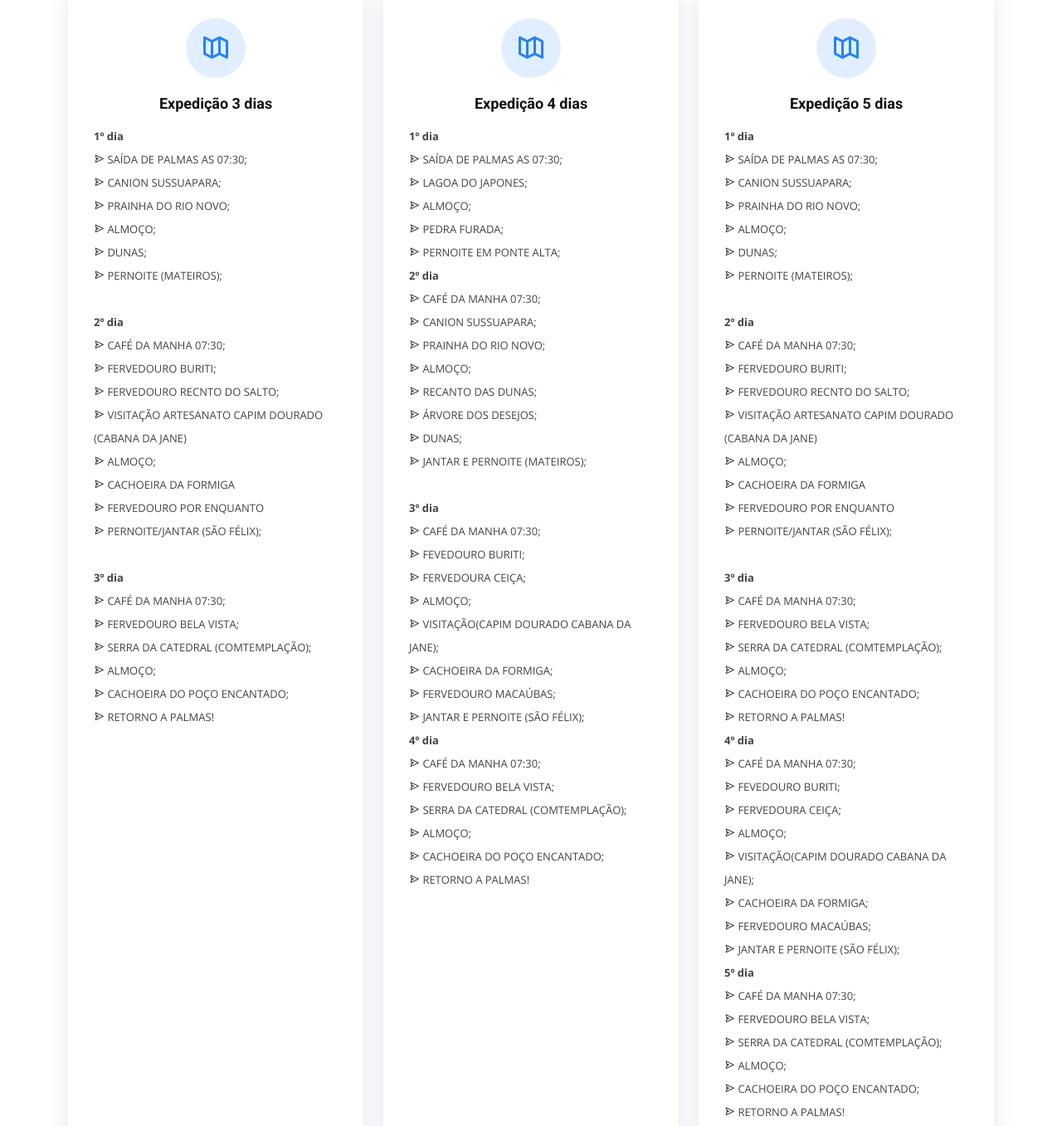
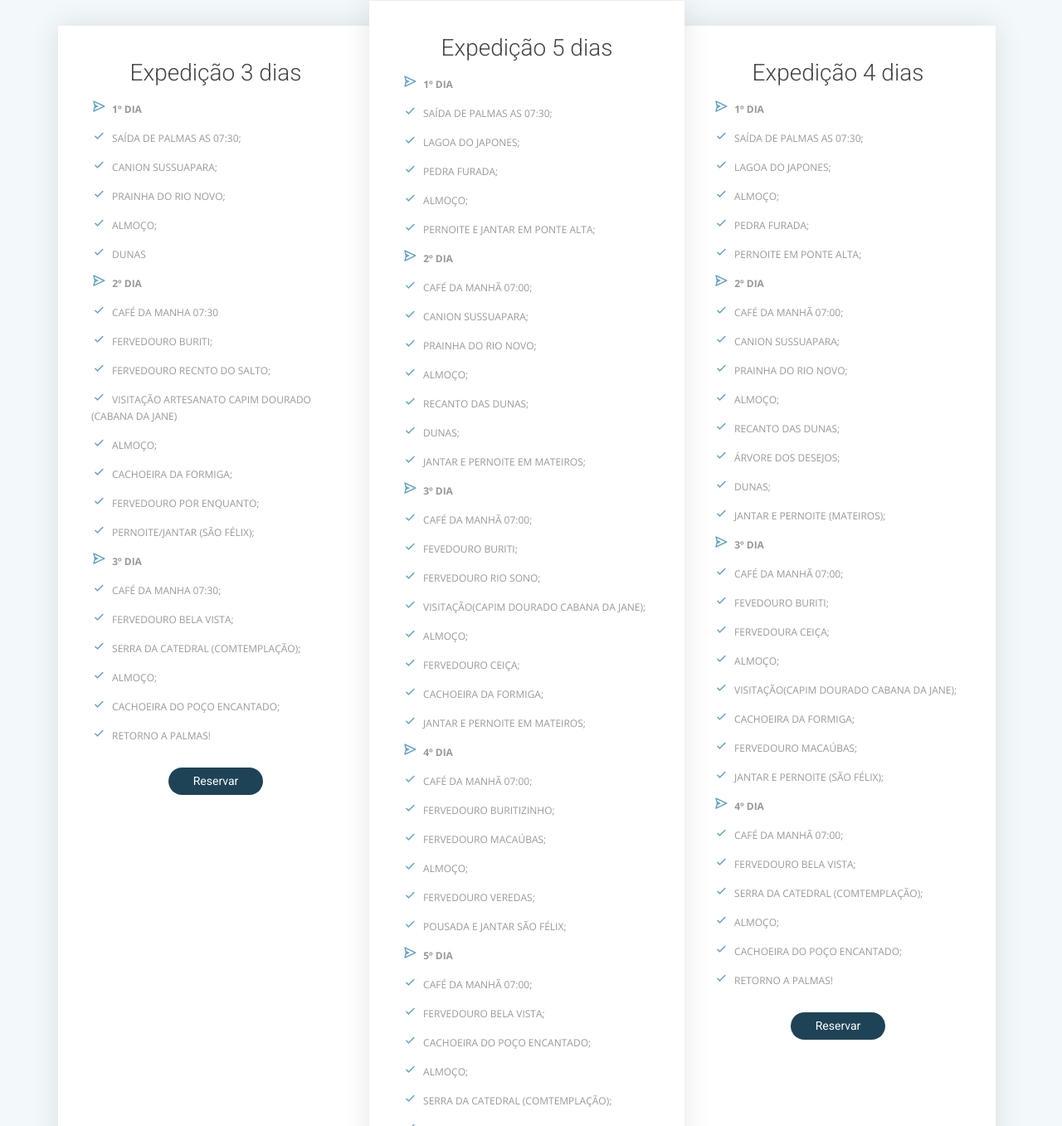
Before and after one commit to marciocarv/naldintour, a plain HTML site: page index.html in a window 1280 px wide. Shown: the part 973-2330 px from the top of the page at 83% size. Drawn offline with nearby package versions, Linux system fonts and the light colour scheme.

Commit message:
roteiros e aditivos

```diff
--- a/assets/css/style.css
+++ b/assets/css/style.css
@@ -361,7 +361,7 @@ h6,
   top: 0;
   width: 130%;
   height: 96%;
-  background: #68A4C4;
+  background: #074a97d8;
   opacity: 0.3;
   z-index: 0;
   border-radius: 0 0 50% 50%;
@@ -2319,3 +2319,7 @@ section {
 .description{
   text-align: left;
 }
+
+.list-roteiros li{
+  font-size: 12px;
+}
--- a/index.html
+++ b/index.html
@@ -100,9 +100,9 @@
       <div class="carousel-item">
         <div class="carousel-container">
           <h2 class="animate__animated animate__fadeInDown">Conheça Nossos Pacotes</h2>
-          <p class="animate__animated animate__fadeInUp"><a href="#"><strong>Expedição 03 dias.</strong></a></p>
-          <p class="animate__animated animate__fadeInUp"><a href="#"><strong>Expedição 04 dias.</strong></a></p>
-          <p class="animate__animated animate__fadeInUp"><a href="#"><strong>Expedição 05 dias.</strong></a></p>
+          <p class="animate__animated animate__fadeInUp"><a href="#3dias"><strong>Expedição 03 dias.</strong></a></p>
+          <p class="animate__animated animate__fadeInUp"><a href="#4dias"><strong>Expedição 04 dias.</strong></a></p>
+          <p class="animate__animated animate__fadeInUp"><a href="#5dias"><strong>Expedição 05 dias.</strong></a></p>
           <a href="" class="btn-get-started animate__animated animate__fadeInUp">Ver Pacotes</a>
         </div>
       </div>
@@ -129,151 +129,174 @@
 
   <main id="main">
 
+    <section class="pricing section-bg" data-aos="fade-up">
+      <div class="container">
+
+        <div class="section-title">
+          <h2>Nossos Pacotes</h2>
+        </div>
+
+        <div class="row no-gutters">
+
+          <div class="col-lg-4 box">
+            <h3 id="3dias">Expedição 3 dias</h3>
+            <ul class="list-roteiros">
+              <li><i class="bx bx-send"></i><strong> 1º DIA</strong></li>
+              <li><i class="bx bx-check"></i> SAÍDA DE PALMAS AS 07:30;</li>
+              <li><i class="bx bx-check"></i> CANION SUSSUAPARA;</li>
+              <li><i class="bx bx-check"></i> PRAINHA DO RIO NOVO;</li>
+              <li><i class="bx bx-check"></i> ALMOÇO;</li>
+              <li><i class="bx bx-check"></i> DUNAS</li>
+
+              <li><i class="bx bx-send"></i> <strong>2º DIA</strong></li>
+              <li><i class="bx bx-check"></i> CAFÉ DA MANHA 07:30</li>
+              <li><i class="bx bx-check"></i> FERVEDOURO BURITI;</li>
+              <li><i class="bx bx-check"></i> FERVEDOURO RECNTO DO SALTO;</li>
+              <li><i class="bx bx-check"></i> VISITAÇÃO ARTESANATO CAPIM DOURADO (CABANA DA JANE)</li>
+              <li><i class="bx bx-check"></i> ALMOÇO;</li>
+              <li><i class="bx bx-check"></i> CACHOEIRA DA FORMIGA;</li>
+              <li><i class="bx bx-check"></i> FERVEDOURO POR ENQUANTO;</li>
+              <li><i class="bx bx-check"></i> PERNOITE/JANTAR (SÃO FÉLIX);</li>
+
+              <li><i class="bx bx-send"></i> <strong>3º DIA</strong></li>
+              <li><i class="bx bx-check"></i> CAFÉ DA MANHA 07:30;</li>
+              <li><i class="bx bx-check"></i> FERVEDOURO BELA VISTA;</li>
+              <li><i class="bx bx-check"></i> SERRA DA CATEDRAL (COMTEMPLAÇÃO);</li>
+              <li><i class="bx bx-check"></i> ALMOÇO;</li>
+              <li><i class="bx bx-check"></i> CACHOEIRA DO POÇO ENCANTADO;</li>
+              <li><i class="bx bx-check"></i> RETORNO A PALMAS!</li>
+            </ul>
+            <a href="#" class="get-started-btn">Reservar</a>
+          </div>
+
+          <div class="col-lg-4 box featured">
+            <h3 id="5dias">Expedição 5 dias</h3>
+            <ul class="list-roteiros">
+              <li><i class="bx bx-send"></i> <strong>1º DIA</strong></li>
+              <li><i class="bx bx-check"></i> SAÍDA DE PALMAS AS 07:30;</li>
+              <li><i class="bx bx-check"></i> LAGOA DO JAPONES;</li>
+              <li><i class="bx bx-check"></i> PEDRA FURADA;</li>
+              <li><i class="bx bx-check"></i> ALMOÇO;</li>
+              <li><i class="bx bx-check"></i> PERNOITE E JANTAR EM PONTE ALTA;</li>
+
+              <li><i class="bx bx-send"></i> <strong>2º DIA</strong></li>
+              <li><i class="bx bx-check"></i> CAFÉ DA MANHÃ 07:00;</li>
+              <li><i class="bx bx-check"></i> CANION SUSSUAPARA;</li>
+              <li><i class="bx bx-check"></i> PRAINHA DO RIO NOVO;</li>
+              <li><i class="bx bx-check"></i> ALMOÇO;</li>
+              <li><i class="bx bx-check"></i> RECANTO DAS DUNAS;</li>
+              <li><i class="bx bx-check"></i> DUNAS;</li>
+              <li><i class="bx bx-check"></i> JANTAR E PERNOITE EM MATEIROS;</li>
+
+              <li><i class="bx bx-send"></i> <strong>3º DIA</strong></li>
+              <li><i class="bx bx-check"></i> CAFÉ DA MANHÃ 07:00;</li>
+              <li><i class="bx bx-check"></i> FEVEDOURO BURITI;</li>
+              <li><i class="bx bx-check"></i> FERVEDOURO RIO SONO;</li>
+              <li><i class="bx bx-check"></i> VISITAÇÃO(CAPIM DOURADO CABANA DA JANE);</li>
+              <li><i class="bx bx-check"></i> ALMOÇO;</li>
+              <li><i class="bx bx-check"></i> FERVEDOURO CEIÇA;</li>
+              <li><i class="bx bx-check"></i> CACHOEIRA DA FORMIGA;</li>
+              <li><i class="bx bx-check"></i> JANTAR E PERNOITE EM MATEIROS;</li>
+
+              <li><i class="bx bx-send"></i> <strong>4º DIA</strong></li>
+              <li><i class="bx bx-check"></i> CAFÉ DA MANHÃ 07:00;</li>
+              <li><i class="bx bx-check"></i> FERVEDOURO BURITIZINHO;</li>
+              <li><i class="bx bx-check"></i> FERVEDOURO MACAÚBAS;</li>
+              <li><i class="bx bx-check"></i> ALMOÇO;</li>
+              <li><i class="bx bx-check"></i> FERVEDOURO VEREDAS;</li>
+              <li><i class="bx bx-check"></i> POUSADA E JANTAR SÃO FÉLIX;</li>
+
+              <li><i class="bx bx-send"></i> <strong>5º DIA</strong></li>
+              <li><i class="bx bx-check"></i> CAFÉ DA MANHÃ 07:00;</li>
+              <li><i class="bx bx-check"></i> FERVEDOURO BELA VISTA;</li>
+              <li><i class="bx bx-check"></i> CACHOEIRA DO POÇO ENCANTADO;</li>
+              <li><i class="bx bx-check"></i> ALMOÇO;</li>
+              <li><i class="bx bx-check"></i> SERRA DA CATEDRAL (COMTEMPLAÇÃO);</li>
+              <li><i class="bx bx-check"></i> RETORNO A PALMAS!</li>
+            </ul>
+            <a href="#" class="get-started-btn">Reservar</a>
+          </div>
+
+          <div class="col-lg-4 box">
+            <h3 id="4dias">Expedição 4 dias</h3>
+            <ul class="list-roteiros">
+              <li><i class="bx bx-send"></i> <strong>1º DIA</strong></li>
+              <li><i class="bx bx-check"></i> SAÍDA DE PALMAS AS 07:30;</li>
+              <li><i class="bx bx-check"></i> LAGOA DO JAPONES;</li>
+              <li><i class="bx bx-check"></i> ALMOÇO;</li>
+              <li><i class="bx bx-check"></i> PEDRA FURADA;</li>
+              <li><i class="bx bx-check"></i> PERNOITE EM PONTE ALTA;</li>
+
+              <li><i class="bx bx-send"></i> <strong>2º DIA</strong></li>
+              <li><i class="bx bx-check"></i> CAFÉ DA MANHÃ 07:00;</li>
+              <li><i class="bx bx-check"></i> CANION SUSSUAPARA;</li>
+              <li><i class="bx bx-check"></i> PRAINHA DO RIO NOVO;</li>
+              <li><i class="bx bx-check"></i> ALMOÇO;</li>
+              <li><i class="bx bx-check"></i> RECANTO DAS DUNAS;</li>
+              <li><i class="bx bx-check"></i> ÁRVORE DOS DESEJOS;</li>
+              <li><i class="bx bx-check"></i> DUNAS;</li>
+              <li><i class="bx bx-check"></i> JANTAR E PERNOITE (MATEIROS);</li>
+
+              <li><i class="bx bx-send"></i> <strong>3º DIA</strong></li>
+              <li><i class="bx bx-check"></i> CAFÉ DA MANHÃ 07:00;</li>
+              <li><i class="bx bx-check"></i> FEVEDOURO BURITI;</li>
+              <li><i class="bx bx-check"></i> FERVEDOURA CEIÇA;</li>
+              <li><i class="bx bx-check"></i> ALMOÇO;</li>
+              <li><i class="bx bx-check"></i> VISITAÇÃO(CAPIM DOURADO CABANA DA JANE);</li>
+              <li><i class="bx bx-check"></i> CACHOEIRA DA FORMIGA;</li>
+              <li><i class="bx bx-check"></i> FERVEDOURO MACAÚBAS;</li>
+              <li><i class="bx bx-check"></i> JANTAR E PERNOITE (SÃO FÉLIX);</li>
+
+              <li><i class="bx bx-send"></i> <strong>4º DIA</strong></li>
+              <li><i class="bx bx-check"></i> CAFÉ DA MANHÃ 07:00;</li>
+              <li><i class="bx bx-check"></i> FERVEDOURO BELA VISTA;</li>
+              <li><i class="bx bx-check"></i> SERRA DA CATEDRAL (COMTEMPLAÇÃO);</li>
+              <li><i class="bx bx-check"></i> ALMOÇO;</li>
+              <li><i class="bx bx-check"></i> CACHOEIRA DO POÇO ENCANTADO;</li>
+              <li><i class="bx bx-check"></i> RETORNO A PALMAS!</li>
+            </ul>
+            <a href="#" class="get-started-btn">Reservar</a>
+          </div>
+
+        </div>
+
+      </div>
+    </section><!-- End Pricing Section -->
+
     <!-- ======= Services Section ======= -->
     <section class="services">
       <div class="container">
 
         <div class="row">
-          <div class="section-title">
-            <h2>Nossos Pacotes</h2>
-          </div>
-          <div class="col-md-8 col-lg-4 d-flex align-items-stretch" data-aos="fade-up">
-            <div class="icon-box icon-box-blue">
+          <div class="col-md-12 col-lg-6 d-flex align-items-stretch" data-aos="fade-up">
+            <div class="icon-box icon-box-green">
               <div class="icon"><i class="bx bx-map-alt"></i></div>
-              <h4 class="title"><a href="">Expedição 3 dias</a></h4>
-              <p class="description"><strong>1º dia</strong></p>
+              <h4 class="title"><a href="">INCLUSO NO PACOTE</a></h4>
               <p class="description">
-                <span><i class="bx bx-send"></i> SAÍDA DE PALMAS AS 07:30;</span><br>
-                <span><i class="bx bx-send"></i> CANION SUSSUAPARA;</span><br>
-                <span><i class="bx bx-send"></i> PRAINHA DO RIO NOVO;</span><br>
-                <span><i class="bx bx-send"></i> ALMOÇO;</span><br>
-                <span><i class="bx bx-send"></i> DUNAS;</span><br>
-                <span><i class="bx bx-send"></i> PERNOITE (MATEIROS);</span><br><br>
-              </p>
-              <p class="description"><strong>2º dia</strong></p>
-              <p class="description">
-                <span><i class="bx bx-send"></i> CAFÉ DA MANHA 07:30;</span><br>
-                <span><i class="bx bx-send"></i> FERVEDOURO BURITI;</span><br>
-                <span><i class="bx bx-send"></i> FERVEDOURO RECNTO DO SALTO;</span><br>
-                <span><i class="bx bx-send"></i> VISITAÇÃO ARTESANATO CAPIM DOURADO (CABANA DA JANE)</span><br>
-                <span><i class="bx bx-send"></i> ALMOÇO;</span><br>
-                <span><i class="bx bx-send"></i> CACHOEIRA DA FORMIGA</span><br>
-                <span><i class="bx bx-send"></i> FERVEDOURO POR ENQUANTO</span><br>
-                <span><i class="bx bx-send"></i> PERNOITE/JANTAR (SÃO FÉLIX);</span><br><br>
-              </p>
-              <p class="description"><strong>3º dia</strong></p>
-              <p class="description">
-                <span><i class="bx bx-send"></i> CAFÉ DA MANHA 07:30;</span><br>
-                <span><i class="bx bx-send"></i> FERVEDOURO BELA VISTA;</span><br>
-                <span><i class="bx bx-send"></i> SERRA DA CATEDRAL (COMTEMPLAÇÃO);</span><br>
-                <span><i class="bx bx-send"></i> ALMOÇO;</span><br>
-                <span><i class="bx bx-send"></i> CACHOEIRA DO POÇO ENCANTADO;</span><br>
-                <span><i class="bx bx-send"></i> RETORNO A PALMAS!</span><br>
+                <span><i class="bx bx-send"></i> TRANSLADO COM PAJERO DAKAR</span><br>
+                <span><i class="bx bx-send"></i> MOTORISTA/GUIA CREDENCIADO</span><br>
+                <span><i class="bx bx-send"></i> SERVIIO A BORDO (ÁGUA DURANTE TODO O TRAJETO)&nbsp;&nbsp;&nbsp;&nbsp;&nbsp;&nbsp;
+                  &nbsp;&nbsp;&nbsp;&nbsp;&nbsp;&nbsp;&nbsp;&nbsp;&nbsp;&nbsp;&nbsp;&nbsp;&nbsp;&nbsp;&nbsp;&nbsp;&nbsp;&nbsp;&nbsp;&nbsp;</span><br>
+                <span><i class="bx bx-send"></i> REFEIÇÕES (CAFÉ DA MANHÃ, ALMOÇO E JANTAR)</span><br>
+                <span><i class="bx bx-send"></i> PERNOITE</span><br>
+                <span><i class="bx bx-send"></i> VISITAÇÃO AOS ATRATIVOS</span><br><br>
               </p>
             </div>
           </div>
 
-          <div class="col-md-8 col-lg-4 d-flex align-items-stretch" data-aos="fade-up">
+          <div class="col-md-12 col-lg-6 d-flex align-items-stretch" data-aos="fade-up">
             <div class="icon-box icon-box-blue">
               <div class="icon"><i class="bx bx-map-alt"></i></div>
-              <h4 class="title"><a href="">Expedição 4 dias</a></h4>
-              <p class="description"><strong>1º dia</strong></p>
+              <h4 class="title"><a href="">OPCIONAIS</a></h4>
               <p class="description">
-                <span><i class="bx bx-send"></i> SAÍDA DE PALMAS AS 07:30;</span><br>
-                <span><i class="bx bx-send"></i> LAGOA DO JAPONES;</span><br>
-                <span><i class="bx bx-send"></i> ALMOÇO;</span><br>
-                <span><i class="bx bx-send"></i> PEDRA FURADA;</span><br>
-                <span><i class="bx bx-send"></i> PERNOITE EM PONTE ALTA;</span><br>
+                <span><i class="bx bx-send"></i> TRILHA NA SERRA DO ESPÍRITO SANTO (SUBIDA AO NASCER DO SOL)</span><br>
+                <span><i class="bx bx-send"></i> RAFTING</span><br>
+                <span><i class="bx bx-send"></i> TIROLESA</span><br>
+                <span><i class="bx bx-send"></i> BEBIDAS ALCOÓLICAS</span><br>
+                <span><i class="bx bx-send"></i> BEBIDAS DURANTES AS REFEIIÕES</span><br>
+                <span><i class="bx bx-send"></i> ITENS NÃO MENCIONADOS</span><br>
               </p>
-              <p class="description"><strong>2º dia</strong></p>
-              <p class="description">
-                <span><i class="bx bx-send"></i> CAFÉ DA MANHA 07:30;</span><br>
-                <span><i class="bx bx-send"></i> CANION SUSSUAPARA;</span><br>
-                <span><i class="bx bx-send"></i> PRAINHA DO RIO NOVO;</span><br>
-                <span><i class="bx bx-send"></i> ALMOÇO;</span><br>
-                <span><i class="bx bx-send"></i> RECANTO DAS DUNAS;</span><br>
-                <span><i class="bx bx-send"></i> ÁRVORE DOS DESEJOS;</span><br>
-                <span><i class="bx bx-send"></i> DUNAS;</span><br>
-                <span><i class="bx bx-send"></i> JANTAR E PERNOITE (MATEIROS);</span><br><br>
-              </p>
-              <p class="description"><strong>3º dia</strong></p>
-              <p class="description">
-                <span><i class="bx bx-send"></i> CAFÉ DA MANHA 07:30;</span><br>
-                <span><i class="bx bx-send"></i> FEVEDOURO BURITI;</span><br>
-                <span><i class="bx bx-send"></i> FERVEDOURA CEIÇA;</span><br>
-                <span><i class="bx bx-send"></i> ALMOÇO;</span><br>
-                <span><i class="bx bx-send"></i> VISITAÇÃO(CAPIM DOURADO CABANA DA JANE);</span><br>
-                <span><i class="bx bx-send"></i> CACHOEIRA DA FORMIGA;</span><br>
-                <span><i class="bx bx-send"></i> FERVEDOURO MACAÚBAS;</span><br>
-                <span><i class="bx bx-send"></i> JANTAR E PERNOITE (SÃO FÉLIX);</span><br>
-              </p>
-              <p class="description"><strong>4º dia</strong></p>
-              <p class="description">
-                <span><i class="bx bx-send"></i> CAFÉ DA MANHA 07:30;</span><br>
-                <span><i class="bx bx-send"></i> FERVEDOURO BELA VISTA;</span><br>
-                <span><i class="bx bx-send"></i> SERRA DA CATEDRAL (COMTEMPLAÇÃO);</span><br>
-                <span><i class="bx bx-send"></i> ALMOÇO;</span><br>
-                <span><i class="bx bx-send"></i> CACHOEIRA DO POÇO ENCANTADO;</span><br>
-                <span><i class="bx bx-send"></i> RETORNO A PALMAS!</span><br>
-              </p>
-            </div>
-          </div>
 
-          <div class="col-md-8 col-lg-4 d-flex align-items-stretch" data-aos="fade-up">
-            <div class="icon-box icon-box-blue">
-              <div class="icon"><i class="bx bx-map-alt"></i></div>
-              <h4 class="title"><a href="">Expedição 5 dias</a></h4>
-              <p class="description"><strong>1º dia</strong></p>
-              <p class="description">
-                <span><i class="bx bx-send"></i> SAÍDA DE PALMAS AS 07:30;</span><br>
-                <span><i class="bx bx-send"></i> CANION SUSSUAPARA;</span><br>
-                <span><i class="bx bx-send"></i> PRAINHA DO RIO NOVO;</span><br>
-                <span><i class="bx bx-send"></i> ALMOÇO;</span><br>
-                <span><i class="bx bx-send"></i> DUNAS;</span><br>
-                <span><i class="bx bx-send"></i> PERNOITE (MATEIROS);</span><br><br>
-              </p>
-              <p class="description"><strong>2º dia</strong></p>
-              <p class="description">
-                <span><i class="bx bx-send"></i> CAFÉ DA MANHA 07:30;</span><br>
-                <span><i class="bx bx-send"></i> FERVEDOURO BURITI;</span><br>
-                <span><i class="bx bx-send"></i> FERVEDOURO RECNTO DO SALTO;</span><br>
-                <span><i class="bx bx-send"></i> VISITAÇÃO ARTESANATO CAPIM DOURADO (CABANA DA JANE)</span><br>
-                <span><i class="bx bx-send"></i> ALMOÇO;</span><br>
-                <span><i class="bx bx-send"></i> CACHOEIRA DA FORMIGA</span><br>
-                <span><i class="bx bx-send"></i> FERVEDOURO POR ENQUANTO</span><br>
-                <span><i class="bx bx-send"></i> PERNOITE/JANTAR (SÃO FÉLIX);</span><br><br>
-              </p>
-              <p class="description"><strong>3º dia</strong></p>
-              <p class="description">
-                <span><i class="bx bx-send"></i> CAFÉ DA MANHA 07:30;</span><br>
-                <span><i class="bx bx-send"></i> FERVEDOURO BELA VISTA;</span><br>
-                <span><i class="bx bx-send"></i> SERRA DA CATEDRAL (COMTEMPLAÇÃO);</span><br>
-                <span><i class="bx bx-send"></i> ALMOÇO;</span><br>
-                <span><i class="bx bx-send"></i> CACHOEIRA DO POÇO ENCANTADO;</span><br>
-                <span><i class="bx bx-send"></i> RETORNO A PALMAS!</span><br>
-              </p>
-              <p class="description"><strong>4º dia</strong></p>
-              <p class="description">
-                <span><i class="bx bx-send"></i> CAFÉ DA MANHA 07:30;</span><br>
-                <span><i class="bx bx-send"></i> FEVEDOURO BURITI;</span><br>
-                <span><i class="bx bx-send"></i> FERVEDOURA CEIÇA;</span><br>
-                <span><i class="bx bx-send"></i> ALMOÇO;</span><br>
-                <span><i class="bx bx-send"></i> VISITAÇÃO(CAPIM DOURADO CABANA DA JANE);</span><br>
-                <span><i class="bx bx-send"></i> CACHOEIRA DA FORMIGA;</span><br>
-                <span><i class="bx bx-send"></i> FERVEDOURO MACAÚBAS;</span><br>
-                <span><i class="bx bx-send"></i> JANTAR E PERNOITE (SÃO FÉLIX);</span><br>
-              </p>
-              <p class="description"><strong>5º dia</strong></p>
-              <p class="description">
-                <span><i class="bx bx-send"></i> CAFÉ DA MANHA 07:30;</span><br>
-                <span><i class="bx bx-send"></i> FERVEDOURO BELA VISTA;</span><br>
-                <span><i class="bx bx-send"></i> SERRA DA CATEDRAL (COMTEMPLAÇÃO);</span><br>
-                <span><i class="bx bx-send"></i> ALMOÇO;</span><br>
-                <span><i class="bx bx-send"></i> CACHOEIRA DO POÇO ENCANTADO;</span><br>
-                <span><i class="bx bx-send"></i> RETORNO A PALMAS!</span><br>
-              </p>
-            </div>
-          </div>
 
           <!--<div class="col-md-6 col-lg-3 d-flex align-items-stretch" data-aos="fade-up" data-aos-delay="200">
             <div class="icon-box icon-box-blue">
```
